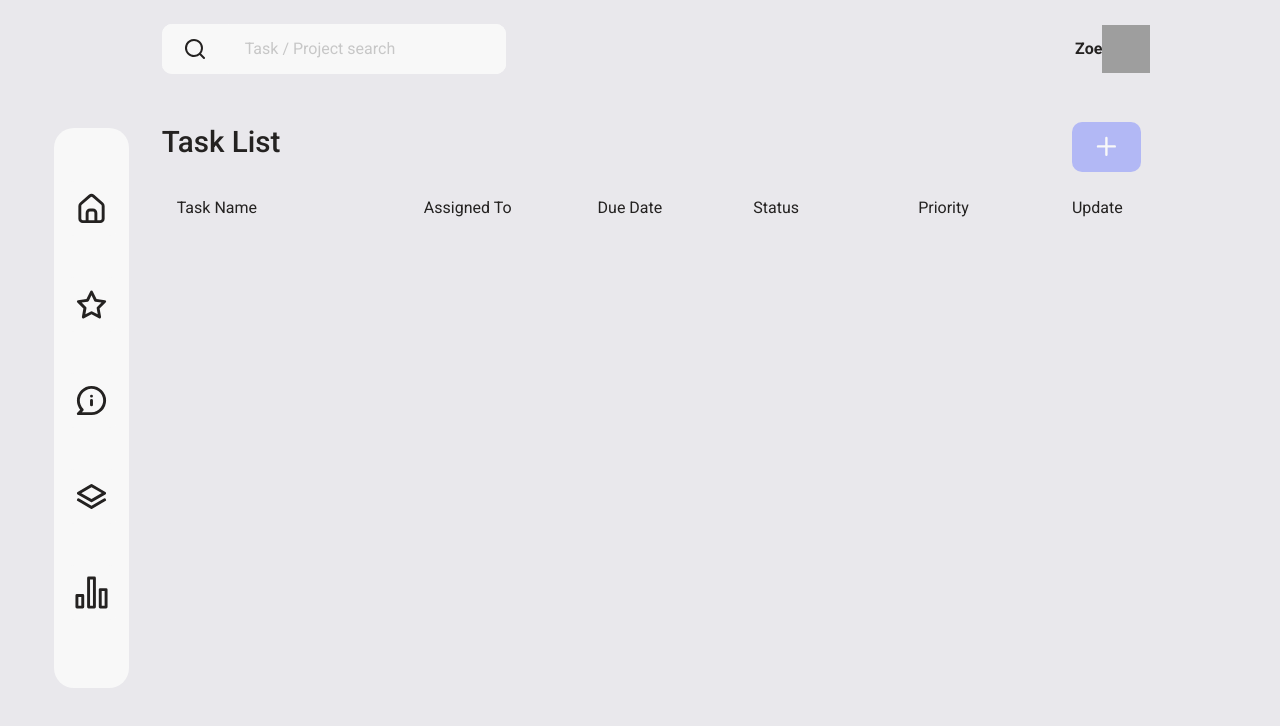
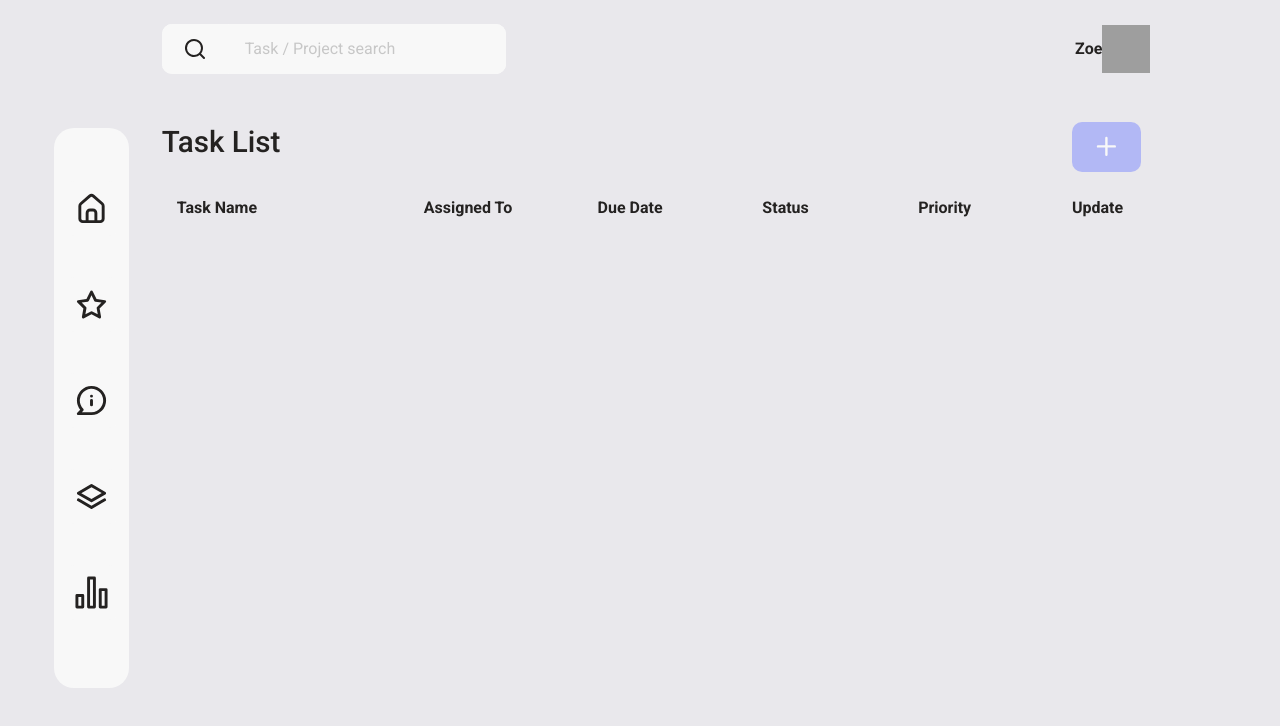
Before and after one commit to Githubzoe/task-planner-GA-team-project, a plain HTML site: page index.html in a window 1280 px wide. Drawn offline with nearby package versions, Linux system fonts and the light colour scheme; grey boxes are pictures that could not be loaded.

Commit message:
change font weight and line height

```diff
--- a/index.html
+++ b/index.html
@@ -180,12 +180,12 @@
           <div class="container-fluid project__container">
             <div class="todo__list__header">
               <ul class="d-flex justify-content-around">
-                <li class="col-3">Task Name</li>
-                <li class="col-2">Assigned To</li>
-                <li class="col-2 pl-4">Due Date</li>
-                <li class="col-2">Status</li>
-                <li class="col-2">Priority</li>
-                <li class="col-1 pl-1">Update</li>
+                <li class="col-3 font-weight-bold">Task Name</li>
+                <li class="col-2 font-weight-bold">Assigned To</li>
+                <li class="col-2 pl-4 font-weight-bold">Due Date</li>
+                <li class="col-2 pl-4 font-weight-bold">Status</li>
+                <li class="col-2 font-weight-bold">Priority</li>
+                <li class="col-1  font-weight-bold pl-1">Update</li>
 
               </ul>
             </div>
--- a/js/taskManager.js
+++ b/js/taskManager.js
@@ -34,8 +34,8 @@ const createTaskHtml = (name, description, assignedTo, dueDate, status, priority
         </a>
         <div class="collapse" id="collapse${id}">
         <div class="card card-body">
-          <span>Task Description: </span>
-          ${description}
+          <p class="font-weight-bold lh-lg">Task Description: </p>
+          <p>${description}</p>
         </div>
       </div>
     </li>
```
